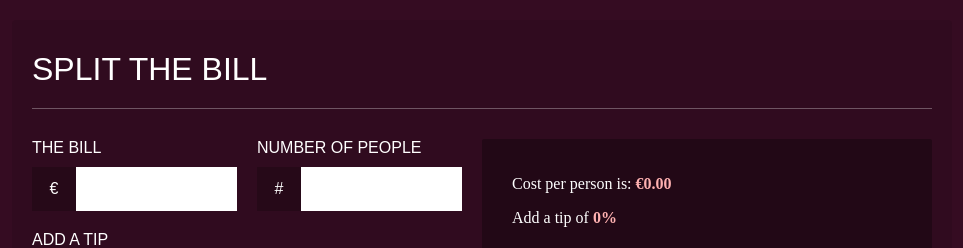
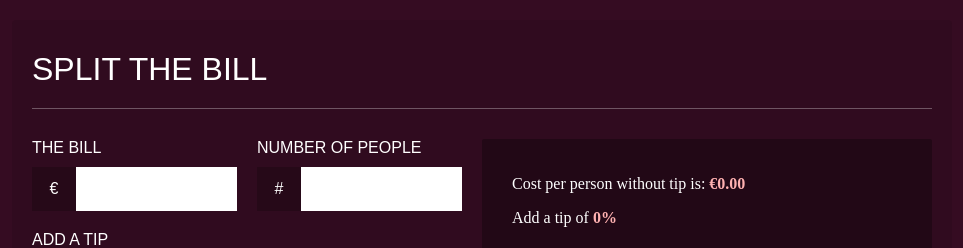
Before and after one commit to mulrooneydesign/split-the-bill, a React (Create React App) app: page / in a window 1280 px wide. Shown: the top 248 px of the page, without its empty margins (158-1121 px from the left). Built offline with nearby package versions, Linux system fonts and the light colour scheme; what webfontloader would draw is missing.

Commit message:
Fix results math

```diff
--- a/public/index.html
+++ b/public/index.html
@@ -24,10 +24,10 @@
       work correctly both with client-side routing and a non-root public URL.
       Learn how to configure a non-root public URL by running `npm run build`.
     -->
-    <title>React App</title>
+    <title>Split the Bill</title>
   </head>
   <body>
-    <noscript>You need to enable JavaScript to run this app.</noscript>
+    <noscript>Enable JavaScript to run this app.</noscript>
     <div id="root"></div>
     <!--
       This HTML file is a template.
--- a/src/App.js
+++ b/src/App.js
@@ -28,8 +28,8 @@ const App = () => {
             <hr />
             <div className={classes.grid}>
                 <div>
-                    <InputField icon="€" id="price" type="number" name="price" onChange={onChangeBillHandler} title="The Bill" value="00.00"/>
-                    <InputField icon="#" id="people" type="number" name="people" onChange={onChangePriceHandler} title="Number of People" value="1"/>
+                    <InputField icon="€" id="price" type="number" step="any" name="price" onChange={onChangeBillHandler} title="The Bill" value="00.00"/>
+                    <InputField icon="#" id="people" type="number" step="any" name="people" onChange={onChangePriceHandler} title="Number of People" value="1"/>
                     <TipChooser onSaveTip={onChangeTipHandler} />
                     <p>Selected tip <strong>{tipPercentage}%</strong></p>
                 </div>
--- a/src/UI/InputField/InputField.js
+++ b/src/UI/InputField/InputField.js
@@ -10,6 +10,7 @@ const InputField = (props) => {
         type={props.type}
         name={props.name}
         onChange={props.onChange}
+        step={props.step}
         />
     </div>
   );
--- a/src/components/Result/Result.js
+++ b/src/components/Result/Result.js
@@ -1,19 +1,24 @@
 import classes from './Result.module.css'
 
 const Result = ({price, tipPercentage, people}) => {
-    //to fixed is rounding down too early perhaps?
-    const totalWithTip = (((parseInt(price) / 100 ) * parseInt(tipPercentage)) + parseInt(price)).toFixed(2)
-    const totalPerPeronWithTip = (totalWithTip / people).toFixed(2)
-    const costPerPerson = (price / people).toFixed(2)
+
+    const priceInt = parseFloat(price)
+    const tipPercentageInt = parseFloat(tipPercentage)
+    const peopleInt = parseFloat(people)
+
+
+    const totalWithTip = (((priceInt / 100 ) * tipPercentageInt) + priceInt)
+    const totalPerPeronWithTip = (totalWithTip / peopleInt)
+    const costPerPerson = (priceInt / peopleInt)
 
     return(
         <>
-        <p>Cost per person is: <strong>€{costPerPerson}</strong></p>
+        <p>Cost per person without tip is: <strong>€{costPerPerson.toFixed(2)}</strong></p>
         <p>Add a tip of <strong>{tipPercentage}%</strong></p>
         <h4>The Total is:</h4>
-        <p className={classes.result}><strong>€{totalWithTip}</strong></p>
+        <p className={classes.result}><strong>€{totalWithTip.toFixed(2)}</strong></p>
         <h4>The Total per person with tip is:</h4>
-        <p className={classes.result}>€{totalPerPeronWithTip}</p>
+        <p className={classes.result}>€{totalPerPeronWithTip.toFixed(2)}</p>
         </>
     )
 }
```
